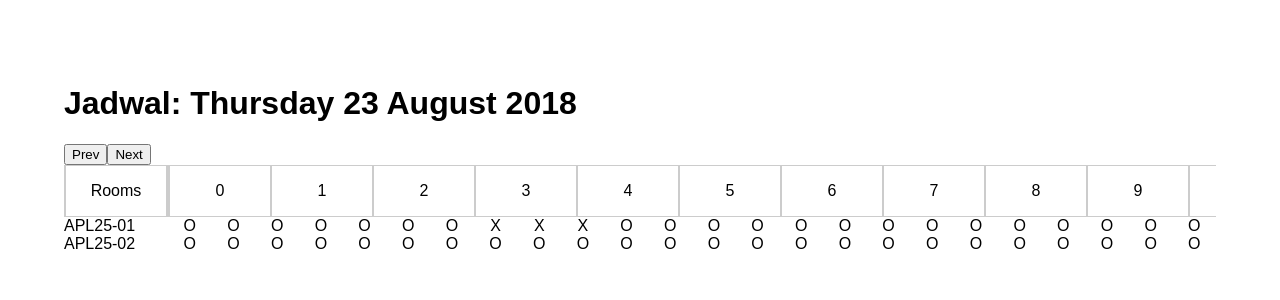
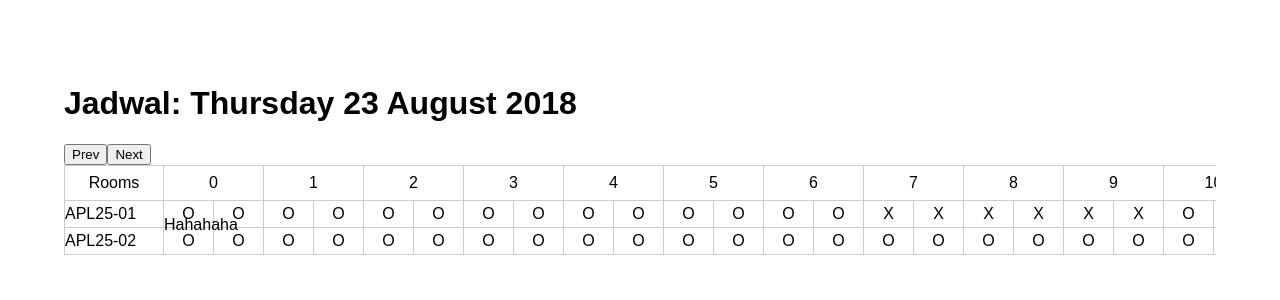
Before and after one commit to PeterPan627/react-jadwal, a React (Create React App) app: page / in a window 1280 px wide. Shown: the top 300 px of the page. Built offline with nearby package versions, Linux system fonts and the light colour scheme.

Commit message:
tidying table structure

```diff
--- a/src/App.css
+++ b/src/App.css
@@ -1,3 +1,6 @@
+html, * {
+  box-sizing: border-box !important;
+}
 .App {
   padding: 64px;
 }
@@ -46,21 +49,19 @@
   align-items: baseline;
 }
 
-.jadwal-header {
+.schedules-header, .schedules-content {
   width: fit-content;
 }
 .hours .col {
-  padding: 16px 0;
+  padding: 8px 0;
 }
 
 .hours {
-  border: solid 1px #ccc;
+  border-top: solid 1px #ccc;
 }
 
 .hour {
-  border: solid 1px #ccc;
-  border-top: 0;
-  border-bottom: 0;
+  border-right: solid 1px #ccc;
 }
 .time {
   width: 100px;
@@ -68,3 +69,39 @@
 .schedule-container {
   overflow: auto;
 }
+.schedules-content {
+  position: relative;
+}
+.schedules-content>.row{
+  border-top: solid 1px #ccc;
+}
+.activities {
+  position: absolute;
+  width: 100%;
+  height: 100%;
+}
+.legends {
+  width: fit-content;
+}
+.legends-title {
+  border: solid 1px #ccc;
+}
+.legends-title .col {
+  padding: 8px 0;
+}
+.legends .item{
+  border: solid 1px #ccc;
+  border-top: none;
+  padding: 4px 0;
+}
+.legends .item {
+  min-width: 100px;
+}
+
+.cell {
+  width: 50px;
+  border: solid 1px #ccc;
+  border-left: none;
+  border-top: none;
+  padding: 4px 0;
+}
--- a/src/components/Jadwal.jsx
+++ b/src/components/Jadwal.jsx
@@ -1,4 +1,4 @@
-import React, { Component } from 'react'
+import React, { Component, Fragment } from 'react'
 import isSameDay from 'date-fns/is_same_day'
 import getHours from 'date-fns/get_hours'
 import format from 'date-fns/format'
@@ -22,6 +22,23 @@ class Jadwal extends Component {
     }))
   }
 
+  renderLegends () {
+    return (
+      <div className="legends">
+        <div className="row legends-title">
+          <div className="col its-flex justify-center">
+          { this.props.legendsTitle }
+          </div>
+        </div>
+        {
+          this.props.items.map((item, idx) => (
+            <div className="row item" key={`legend-item-${idx}`}>{ item.name }</div>
+          ))
+        }
+      </div>
+    )
+  }
+
   renderHours () {
 
     const hoursRow = []
@@ -30,7 +47,7 @@ class Jadwal extends Component {
       hoursRow.push(i)
     }
     return (
-      <div className="jadwal-header">
+      <div className="schedules-header">
         <div className="hours row" >
         {
           hoursRow.map(hour => (
@@ -47,9 +64,12 @@ class Jadwal extends Component {
     const { selectedDay } = this.state
     const { items } = this.props
     return (
-      <div className="schedules">
+      <div className="schedules-content">
+        <div className="activities">
+          <p>Hahahaha</p>
+        </div>
         {
-        items.map(item => {
+          items.map((item, idx) => {
             const daySchedules = item.schedules.filter(schedule => isSameDay(schedule.start_date, selectedDay))
             const cells = []
 
@@ -67,12 +87,20 @@ class Jadwal extends Component {
             }
 
             return (
-            <div className="row" key={`schedule-item-${item.name}`}>
+              <div className="row" style={{
+                borderTop: idx === 0 ? 'solid 1px #ccc': 'none'
+              }}
+              key={`schedule-item-${item.name}`}>
                 {
                   cells.map((c, idx) => (
-                  <div className="col time its-flex justify-center" key={`cell-${item.name}-${idx}`}>
+                    <Fragment key={`cell-${item.name}-${idx}`}>
+                      <div className="col cell time its-flex justify-center">
                         { c === 1 ? 'X' : 'O'}
                       </div>
+                      <div className="col cell time its-flex justify-center">
+                        { c === 1 ? 'X' : 'O'}
+                      </div>
+                    </Fragment>
                   ))
                 }
               </div>
@@ -90,16 +118,7 @@ class Jadwal extends Component {
         <button onClick={ this.goToPrevDay }>Prev</button>
         <button onClick={ this.goToNextDay }>Next</button>
         <div className="its-flex">
-          <div className="legends">
-            <div className="row hours">
-              <div className="legends-title col time its-flex justify-center hour">{ this.props.legendsTitle }</div>
-            </div>
-            {
-              this.props.items.map(item => (
-                <div className="row">{ item.name }</div>
-              ))
-            }
-          </div>
+          { this.renderLegends() }
           <div className="schedule-container">
             { this.renderHours() }
             { this.renderSchedules() }
```
Lines whose indentation alone changed are shown as unchanged.
